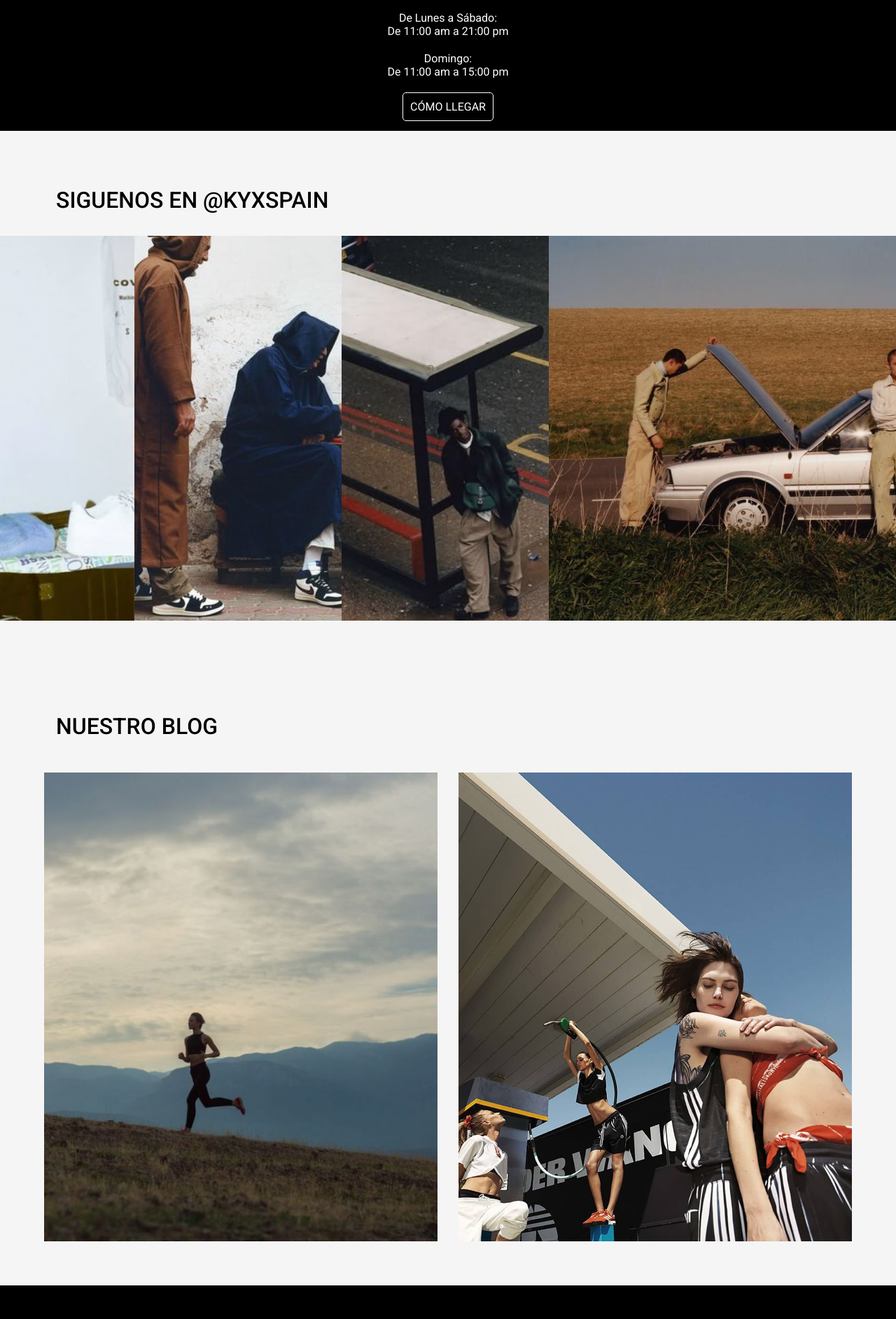
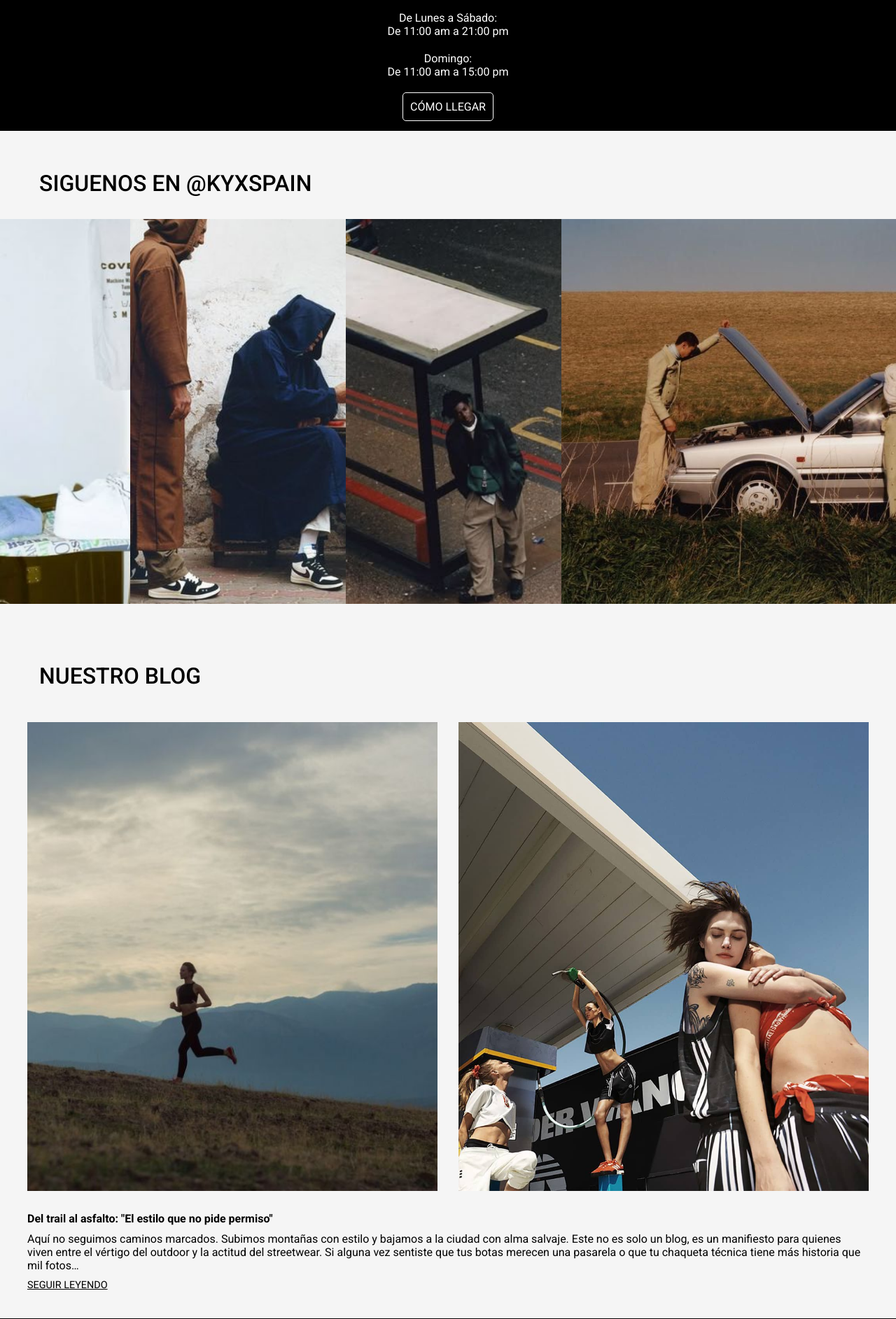
Before and after one commit to marsduzan/web-kyx, a PHP site: page /home.html in a window 1280 px wide; the page is wider, and only the part inside the window is pictured. Shown: the part 4232-6117 px from the top of that part at 70% size. Run offline with PHP 8.4, Linux system fonts and the light colour scheme.

Commit message:
Home done

```diff
--- a/home.html
+++ b/home.html
@@ -12,6 +12,7 @@
 <link rel="icon" href="img/favicon.png" type="image/png" />
 </head>
 <body>
+<!--Header y nav bar-->
 <header class="main-header">
 <nav class="nav-left">
     <div class="nav-logo">
@@ -29,6 +30,7 @@
 </nav>
 </header>
 
+<!--Banner y carrusel-->
 <main class="main-content">
 <section class="section-banner">
     <a href="#" class="banner">
@@ -112,6 +114,7 @@
     </div>
 </section>
 
+<!--Banner secundario-->
 <section class="banner2">
     <div class="texto-banner2">
     <h2 class="mini-titulo">SNEAKERS SANTOS</h2>
@@ -121,6 +124,7 @@
     <img src="img/holaaa.jpg" alt="Banner 2" class="imagen-banner2" />
 </section>
 
+<!--News letter y form-->
 <section class="newsletter">
     <div class="info-news-letter">
         <img class="imagen-news-letter" src="img/ewef.jpg" alt="News Letter" />
@@ -149,6 +153,7 @@
     <a href="#" class="ubi">CÓMO LLEGAR</a>
 </section>
 
+<!--Blog 1 y blog 2-->
 <section class="blog">
     <h2 class="titulo-redes">SIGUENOS EN @KYXSPAIN</h2>
     <div class="img-blog">
@@ -165,7 +170,17 @@
         <img src="img/olaaaaaaaaaaa.jpeg" alt="Correr" class="img-correr">
         <img src="img/alexander-w.jpg" alt="Correr" class="img-correr">
     </div>
+    <div class="info-blog">
+        <h4 class="titulo-articulo">Del trail al asfalto: "El estilo que no pide permiso"</h4>
+        <p class="descripcion-articulo">
+        Aquí no seguimos caminos marcados. Subimos montañas con estilo y bajamos a la ciudad con alma salvaje. Este no es solo un blog, es un manifiesto para quienes viven entre el vértigo del outdoor y la actitud del streetwear.
+        Si alguna vez sentiste que tus botas merecen una pasarela o que tu chaqueta técnica tiene más historia que mil fotos…
+        </p>
+        <a href="#" class="leer-mas">SEGUIR LEYENDO</a>
+    </div>
 </section>
+
+<!--Footer-->
 <footer class="footer">
     <div class="sec1">
         <h3 class="titulo-footer">ENLACES</h3>
--- a/style.css
+++ b/style.css
@@ -1,4 +1,4 @@
-/* Reset y tipografía */
+/* Header y nav bar */
 * {
 margin: 0;
 padding: 0;
@@ -195,6 +195,7 @@ font-size: 1rem;
 color: #000;
 padding-bottom: 0.2rem;
 font-weight: 500;
+max-width: fit-content;
 }
 
 .descripcion2-banner2:hover {
@@ -234,6 +235,7 @@ border-color: #555;
 }
 }
 
+/* Form y news letter */
 .info-news-letter{
     display: flex;
     background-color: #000;
@@ -312,7 +314,7 @@ border-color: #555;
 
 .blog, .blog2{
     width: 100%;
-    padding: 3rem;
+    padding: 1.5rem;
 }
 
 .img-blog, .img-correr-blog {
@@ -335,6 +337,22 @@ border-color: #555;
     font-weight: 500;
 }
 
+.info-blog{
+    display: flex;
+    flex-direction: column;
+    justify-content: center;
+    align-items: left;
+    padding: 15px;
+    gap: 10px;
+}
+
+.leer-mas{
+    max-width: fit-content;
+    color: black;
+    font-size: 0.9rem;
+}
+
+/* Footer */
 footer{
     width: 100%;
     height: 400px;
```
